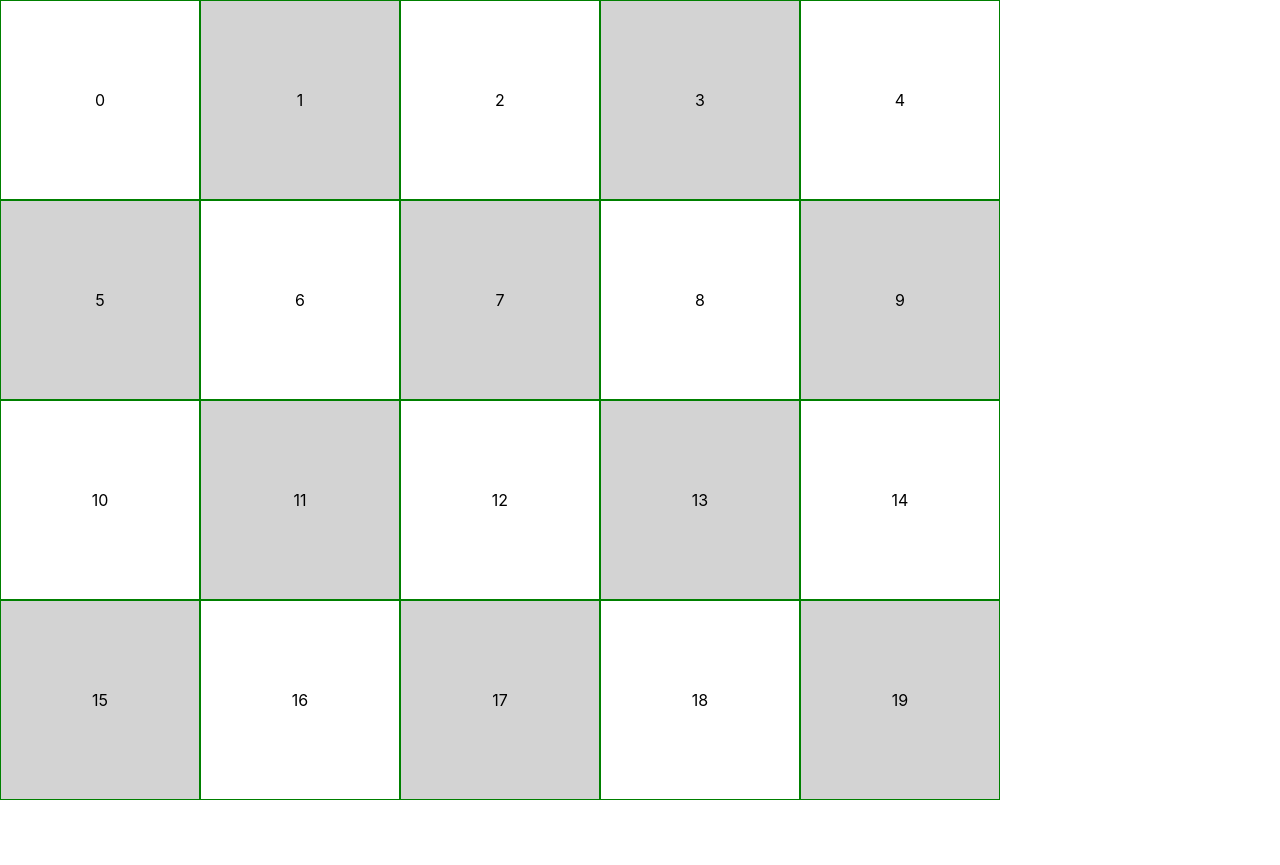
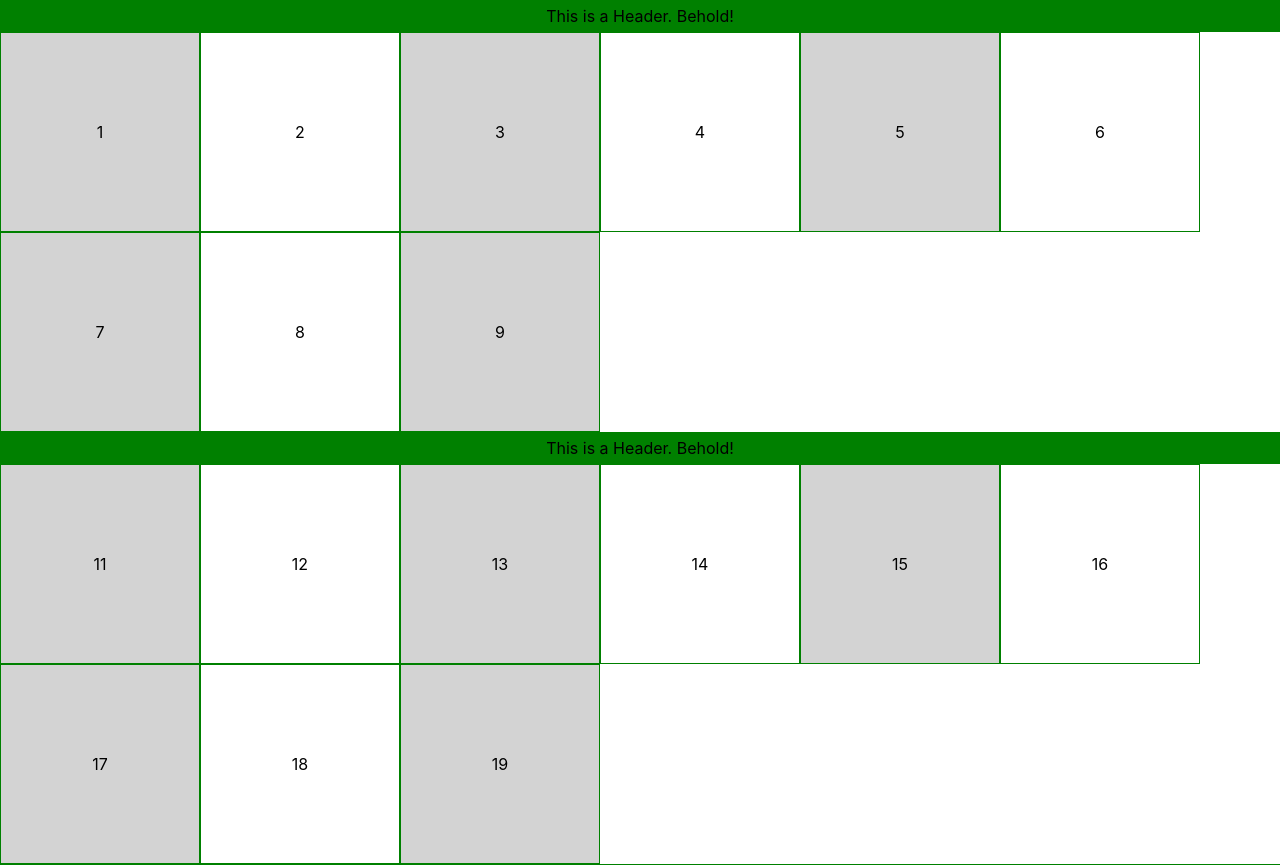
Before and after one commit to timbergus/dnd-playground, a React (Create React App) app: page / in a window 1280 px wide. Shown: the top 865 px of the page. Before the commit the page ends 800 px from the top, so only its background shows below. Built offline with nearby package versions, Linux system fonts and the light colour scheme.

Commit message:
Add headers and context.

```diff
--- a/src/components/App/App.tsx
+++ b/src/components/App/App.tsx
@@ -1,63 +1,59 @@
-import AutoSizer from 'react-virtualized-auto-sizer'
 import { FC, useContext, useState } from 'react'
-import { FixedSizeGrid } from 'react-window'
 import { DndContext, DragEndEvent } from '@dnd-kit/core'
 import { arrayMove, SortableContext } from '@dnd-kit/sortable'
 
-import { Cell } from '../Cell/Cell'
-import { DnDContext } from '../contexts/dnd.context'
+import { CardComponent } from '../CardComponent/CardComponent'
+import { DnDContext } from '../dnd.context'
+import { Item } from '../dnd.types'
+import styled from 'styled-components'
+import { HeaderComponent } from '../HeaderComponent/HeaderComponent'
 
-const ELEMENTS = 5000
-
-export const COLUMN_COUNT = 5
-const ROW_COUNT = ELEMENTS / COLUMN_COUNT
-
-const getInitialState = (): string[] =>
-  Array(COLUMN_COUNT * ROW_COUNT)
-    .fill(false)
-    .map((_, index) => index.toString())
+const CardsContainer = styled.div`
+  display: flex;
+  flex-wrap: wrap;
+  width: 100%;
+  height: 100%;
+`
 
 const App: FC = () => {
-  const [cells, setCells] = useState(getInitialState())
+  const { cards, selectedId, setSelectedId } = useContext(DnDContext)
 
-  const { selectedIndex, setSelectedIndex } = useContext(DnDContext)
+  const itemsStructure: Record<string, Item> = {}
 
-  const getIndex = (id?: string): number => (id ? cells.indexOf(id) : -1)
+  cards.forEach((card) => (itemsStructure[card.id] = card))
 
-  const handleDragEnd = ({ active, over }: DragEndEvent): void => {
+  const [items, setItems] = useState<string[]>(cards.map((index) => index.id))
+
+  const handleDragEnd = ({ over }: DragEndEvent): void => {
     if (over) {
-      const overIndex = getIndex(over.id)
+      const overIndex = Number(items.indexOf(over.id))
+      const selectedIndex = Number(items.indexOf(selectedId))
+
       if (selectedIndex !== overIndex) {
-        setCells((cells) => arrayMove(cells, selectedIndex, overIndex))
+        setItems((cards) => arrayMove(cards, selectedIndex, overIndex))
       }
     }
 
-    setSelectedIndex(-1)
+    setSelectedId('')
   }
 
   return (
     <DndContext
       onDragStart={({ active }) => {
-        setSelectedIndex(getIndex(active.id))
+        setSelectedId(active.id)
       }}
       onDragEnd={handleDragEnd}
     >
-      <SortableContext items={cells}>
-        <AutoSizer>
-          {({ width, height }) => (
-            <FixedSizeGrid
-              width={width}
-              height={height}
-              columnCount={COLUMN_COUNT}
-              columnWidth={200}
-              rowCount={ROW_COUNT}
-              rowHeight={200}
-              itemData={cells}
-            >
-              {Cell}
-            </FixedSizeGrid>
+      <SortableContext items={items}>
+        <CardsContainer>
+          {items.map((id) =>
+            itemsStructure[id].type === 'header' ? (
+              <HeaderComponent key={id} item={itemsStructure[id]} />
+            ) : (
+              <CardComponent key={id} item={itemsStructure[id]} />
+            )
           )}
-        </AutoSizer>
+        </CardsContainer>
       </SortableContext>
     </DndContext>
   )
--- a/src/components/Cell/Cell.tsx
+++ b/src/components/CardComponent/CardComponent.tsx
@@ -1,14 +1,10 @@
 import styled from 'styled-components'
 import { FC, useContext } from 'react'
-import { GridChildComponentProps } from 'react-window'
 import { useSortable } from '@dnd-kit/sortable'
 import { CSS } from '@dnd-kit/utilities'
 
-import { COLUMN_COUNT } from '../App/App'
-import { DnDContext } from '../contexts/dnd.context'
-
-const getIndex = (columnIndex: number, rowIndex: number): number =>
-  columnIndex + COLUMN_COUNT * rowIndex
+import { DnDContext } from '../dnd.context'
+import { Item } from '../dnd.types'
 
 type ContainerProps = {
   $index: number
@@ -18,6 +14,8 @@ const Container = styled.div<ContainerProps>`
   display: flex;
   align-items: center;
   justify-content: center;
+  width: 200px;
+  height: 200px;
   border: 1px solid green;
   box-sizing: border-box;
   background-color: ${({ $index }) =>
@@ -28,17 +26,16 @@ const Container = styled.div<ContainerProps>`
   }
 `
 
-export const Cell: FC<GridChildComponentProps> = ({
-  columnIndex,
-  rowIndex,
-  style,
-  data,
-}) => {
-  const { selectedIndex } = useContext(DnDContext)
+type CardComponentProps = {
+  item: Item
+}
+
+export const CardComponent: FC<CardComponentProps> = ({ item }) => {
+  const { selectedId } = useContext(DnDContext)
   const { attributes, listeners, setNodeRef, transform, transition } =
-    useSortable({ id: data[getIndex(columnIndex, rowIndex)] })
+    useSortable({ id: item.id })
 
-  const isBeingDragged = getIndex(columnIndex, rowIndex) === selectedIndex
+  const isBeingDragged = item.id === selectedId
 
   const dragStyle = {
     transform: CSS.Transform.toString(transform),
@@ -53,12 +50,12 @@ export const Cell: FC<GridChildComponentProps> = ({
   return (
     <Container
       ref={setNodeRef}
-      style={{ ...style, ...dragStyle }}
+      style={{ ...dragStyle }}
       {...attributes}
       {...listeners}
-      $index={data[getIndex(columnIndex, rowIndex)]}
+      $index={Number(item.id)}
     >
-      {data[getIndex(columnIndex, rowIndex)]}
+      {item.value}
     </Container>
   )
 }
--- /dev/null
+++ b/src/components/HeaderComponent/HeaderComponent.tsx
@@ -0,0 +1,59 @@
+import styled from 'styled-components'
+import { FC, useContext } from 'react'
+import { useSortable } from '@dnd-kit/sortable'
+import { CSS } from '@dnd-kit/utilities'
+
+import { DnDContext } from '../dnd.context'
+import { Item } from '../dnd.types'
+
+type ContainerProps = {
+  $index: number
+}
+
+const Container = styled.div<ContainerProps>`
+  display: flex;
+  align-items: center;
+  justify-content: center;
+  width: 100%;
+  height: 32px;
+  background-color: green;
+  box-sizing: border-box;
+
+  &:hover {
+    cursor: grab;
+  }
+`
+
+type HeaderComponentProps = {
+  item: Item
+}
+
+export const HeaderComponent: FC<HeaderComponentProps> = ({ item }) => {
+  const { selectedId } = useContext(DnDContext)
+  const { attributes, listeners, setNodeRef, transform, transition } =
+    useSortable({ id: item.id })
+
+  const isBeingDragged = item.id === selectedId
+
+  const dragStyle = {
+    transform: CSS.Transform.toString(transform),
+    transition,
+    // Custom styles for dragging.
+    zIndex: isBeingDragged ? 10000 : undefined,
+    borderColor: isBeingDragged ? 'red' : undefined,
+    cursor: isBeingDragged ? 'grabbing' : 'grab',
+    boxShadow: isBeingDragged ? '0px 2px 38px rgba(0, 0, 0, 0.3)' : undefined,
+  }
+
+  return (
+    <Container
+      ref={setNodeRef}
+      style={{ ...dragStyle }}
+      {...attributes}
+      {...listeners}
+      $index={Number(item.id)}
+    >
+      {item.title}
+    </Container>
+  )
+}
--- a/src/components/contexts/dnd.context.tsx
+++ /dev/null
@@ -1,36 +0,0 @@
-import {
-  createContext,
-  Dispatch,
-  FC,
-  ReactNode,
-  SetStateAction,
-  useState,
-} from 'react'
-
-type DnDContextProps = {
-  selectedIndex: number
-  setSelectedIndex: Dispatch<SetStateAction<number>>
-}
-
-const DnDContext = createContext<DnDContextProps>({} as DnDContextProps)
-
-type DnDContextProviderProps = {
-  children: ReactNode
-}
-
-const DnDContextProvider: FC<DnDContextProviderProps> = ({ children }) => {
-  const [selectedIndex, setSelectedIndex] = useState<number>(-1)
-
-  return (
-    <DnDContext.Provider
-      value={{
-        selectedIndex,
-        setSelectedIndex,
-      }}
-    >
-      {children}
-    </DnDContext.Provider>
-  )
-}
-
-export { DnDContext, DnDContextProvider }
--- /dev/null
+++ b/src/components/dnd.context.tsx
@@ -0,0 +1,55 @@
+import {
+  createContext,
+  Dispatch,
+  FC,
+  ReactNode,
+  SetStateAction,
+  useState,
+} from 'react'
+
+import { Item } from './dnd.types'
+
+const NUMBER_OF_ITEMS = 50
+
+type DnDContextProps = {
+  cards: Item[]
+  setCards: Dispatch<SetStateAction<Item[]>>
+  selectedId: string
+  setSelectedId: Dispatch<SetStateAction<string>>
+}
+
+const DnDContext = createContext<DnDContextProps>({} as DnDContextProps)
+
+type DnDContextProviderProps = {
+  children: ReactNode
+}
+
+const getInitialCards = (items: number): Item[] =>
+  Array(items)
+    .fill({})
+    .map((_, index) => ({
+      id: index.toString(),
+      value: index,
+      type: index % 10 === 0 ? 'header' : 'card',
+      title: index % 10 === 0 ? 'This is a Header. Behold!' : undefined,
+    }))
+
+const DnDContextProvider: FC<DnDContextProviderProps> = ({ children }) => {
+  const [cards, setCards] = useState<Item[]>(getInitialCards(NUMBER_OF_ITEMS))
+  const [selectedId, setSelectedId] = useState<string>('')
+
+  return (
+    <DnDContext.Provider
+      value={{
+        cards,
+        setCards,
+        selectedId,
+        setSelectedId,
+      }}
+    >
+      {children}
+    </DnDContext.Provider>
+  )
+}
+
+export { DnDContext, DnDContextProvider }
--- /dev/null
+++ b/src/components/dnd.types.tsx
@@ -0,0 +1,6 @@
+export interface Item {
+  id: string
+  value: number
+  type: 'header' | 'card'
+  title?: string
+}
--- a/src/index.tsx
+++ b/src/index.tsx
@@ -5,7 +5,7 @@ import './index.css'
 
 import App from './components/App/App'
 import reportWebVitals from './reportWebVitals'
-import { DnDContextProvider } from './components/contexts/dnd.context'
+import { DnDContextProvider } from './components/dnd.context'
 
 ReactDOM.render(
   <React.StrictMode>
```
Also changed, not shown: 2 other files (tests, documents, lock files or other folders).
